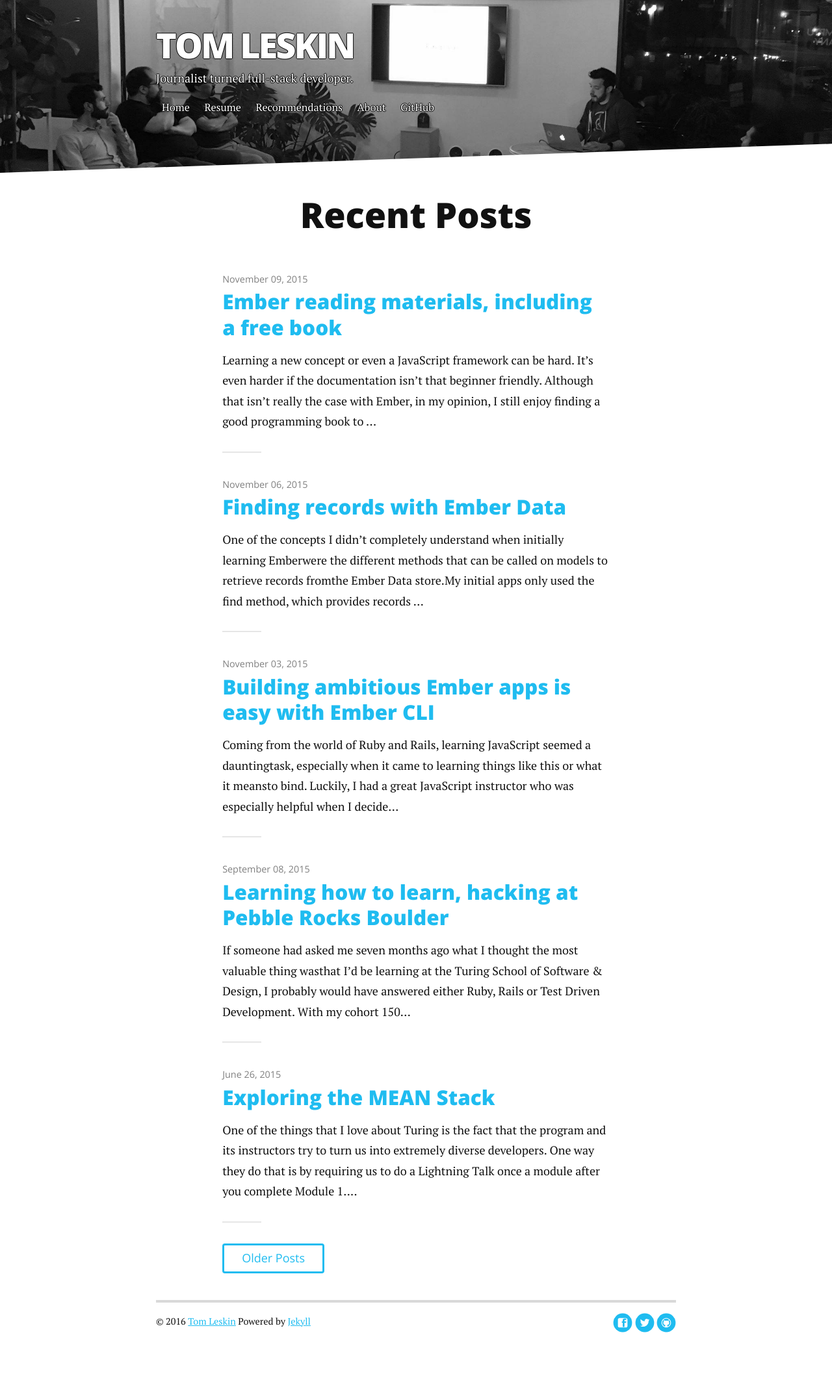
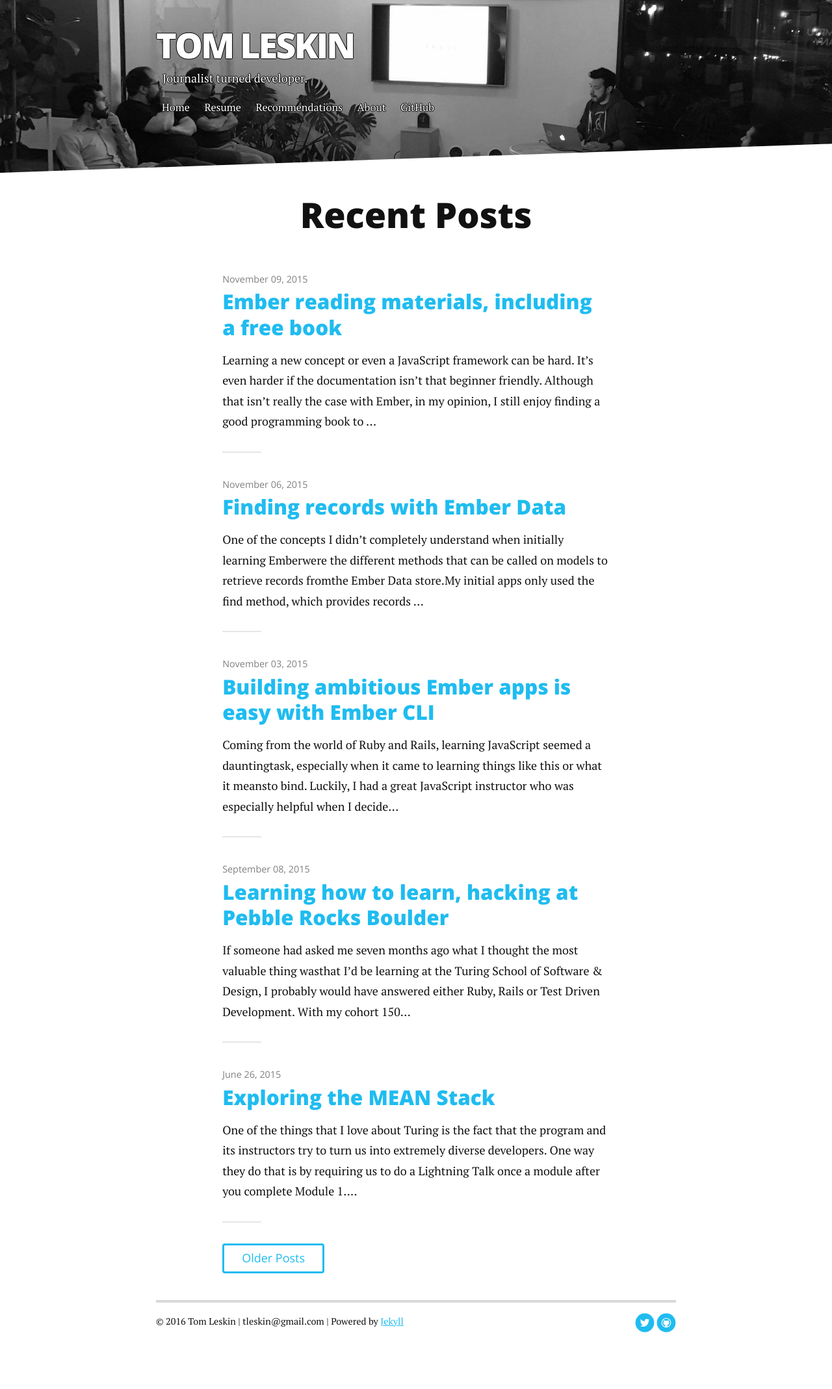
Before and after one commit to tleskin/tleskin.github.io, a Jekyll site: the page built from index.html, in a window 1280 px wide. Shown: the whole page at 65% size. Built offline with Jekyll 4.4.1, drawn with Linux system fonts in a browser that asks for light colours; nearby versions of some CDN libraries; Markdown is read by kramdown in place of the engine named in the settings; the list of posts is cut into pages by our own code.

Commit message:
Footer tweaks

```diff
--- a/_config.yml
+++ b/_config.yml
@@ -1,5 +1,5 @@
 title: Tom Leskin
-description: Journalist turned full-stack developer.
+description: Journalist turned developer.
 
 url: http://tleskin.github.io
 baseurl: ""
--- a/_includes/footer.html
+++ b/_includes/footer.html
@@ -1,16 +1,16 @@
 <div class="footer">
    <div class="container">
-      <p class="copy">&copy; {{ site.time | date: '%Y' }} <a href="">Tom Leskin</a> Powered by <a href="http://jekyllrb.com">Jekyll</a></p>
+      <p class="copy">&copy; {{ site.time | date: '%Y' }} Tom Leskin | tleskin@gmail.com | Powered by <a href="http://jekyllrb.com">Jekyll</a></p>
 
       <div class="footer-links">
          <ul class="noList">
-            {% if site.social.facebook %}
+            <!-- {% if site.social.facebook %}
             <li><a href="https://www.facebook.com/{{ site.social.facebook }}">
                   <svg id="facebook-square" class="custom-icon" version="1.1" xmlns="http://www.w3.org/2000/svg" xmlns:xlink="http://www.w3.org/1999/xlink" viewBox="0 0 100 100" style="height: 30px; width: 30px;"><circle class="outer-shape" cx="50" cy="50" r="48" style="opacity: 1;"></circle>
                   <path class="inner-shape" style="opacity: 1;" transform="translate(25,25) scale(0.5)" d="M82.667,1H17.335C8.351,1,1,8.351,1,17.336v65.329c0,8.99,7.351,16.335,16.334,16.335h65.332 C91.652,99.001,99,91.655,99,82.665V17.337C99,8.353,91.652,1.001,82.667,1L82.667,1z M84.318,50H68.375v42.875H50V50h-8.855V35.973 H50v-9.11c0-12.378,5.339-19.739,19.894-19.739h16.772V22.3H72.967c-4.066-0.007-4.57,2.12-4.57,6.078l-0.023,7.594H86.75 l-2.431,14.027V50z"></path>
                   </svg>
             </a></li>
-            {% endif %}
+            {% endif %} -->
             {% if site.social.twitter %}
             <li><a href="https://twitter.com/{{ site.social.twitter }}">
                   <svg id="twitter" class="custom-icon" version="1.1" xmlns="http://www.w3.org/2000/svg" xmlns:xlink="http://www.w3.org/1999/xlink" viewBox="0 0 100 100" style="height: 30px; width: 30px;"><circle class="outer-shape" cx="50" cy="50" r="48" style="opacity: 1;"></circle>
```
Also changed, not shown: assets/css/style.css.
